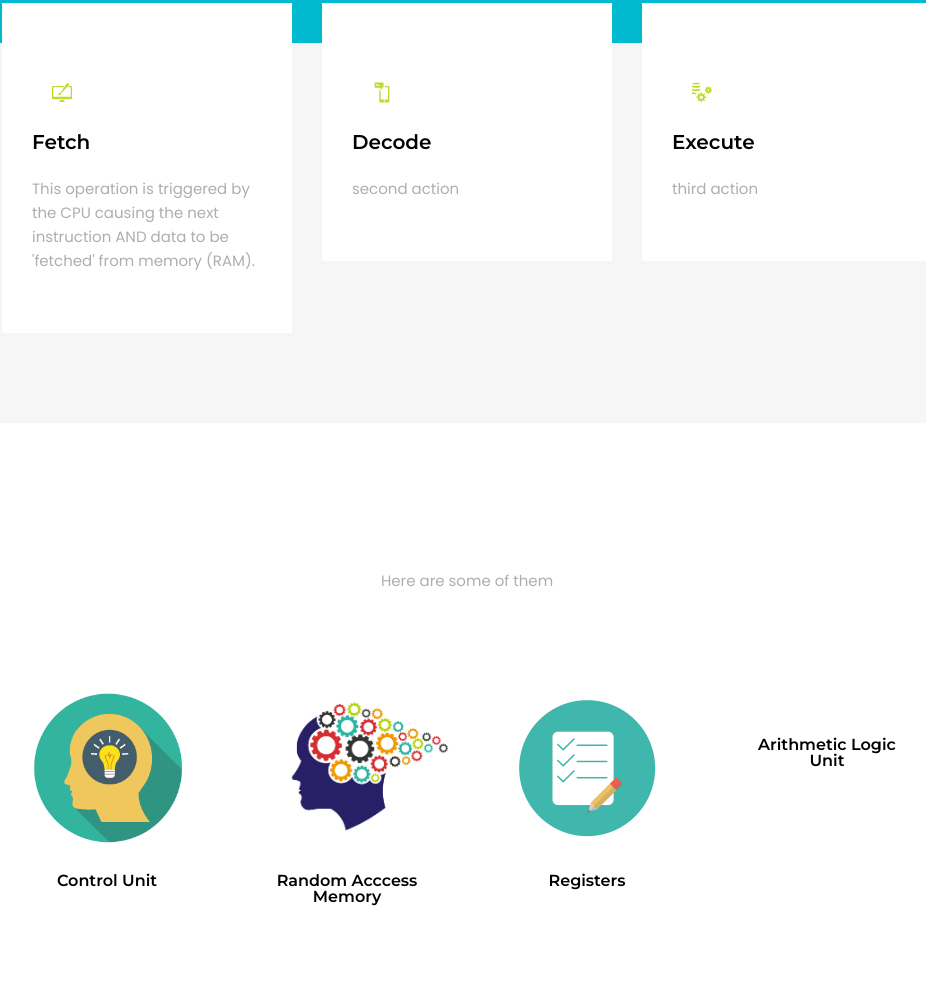
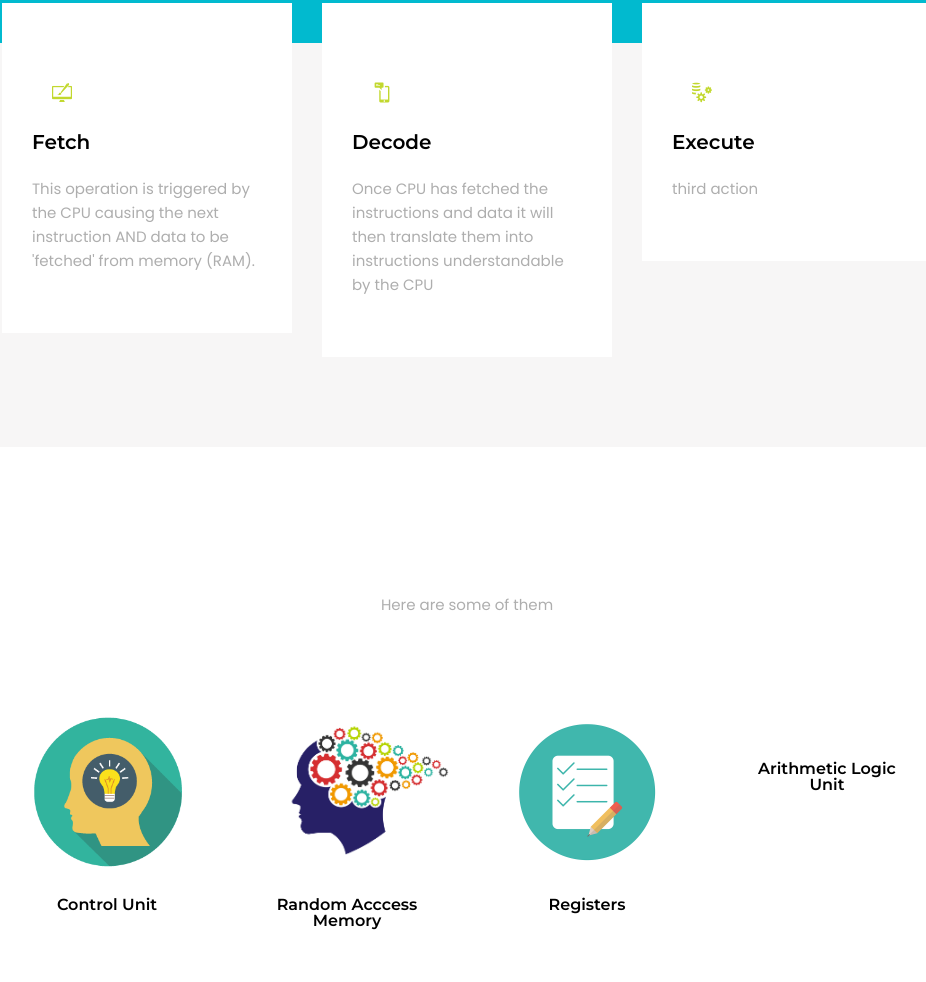
Before and after one commit to camilos-ufm/CPUsimulator, a plain HTML site: page Simulator-Frontend/Unordered/index.html in a window 1280 px wide. Shown: the part 1012-1994 px from the top of the page, without its empty margins (303-1229 px from the left). Drawn offline with nearby package versions, Linux system fonts and the light colour scheme; files whose address does not match are found by name.

Commit message:
Add decode description

```diff
--- a/Simulator-Frontend/Unordered/index.html
+++ b/Simulator-Frontend/Unordered/index.html
@@ -164,7 +164,7 @@
                         <div class="service-box m30">
                             <i class="flaticon-technology"></i>
                             <h3>Decode</h3>
-                            <p> second action</p>
+                            <p>Once CPU has fetched the instructions and data it will then translate them into instructions understandable by the CPU</p>
                         </div>
                     </div><!-- end col -->
 
```
